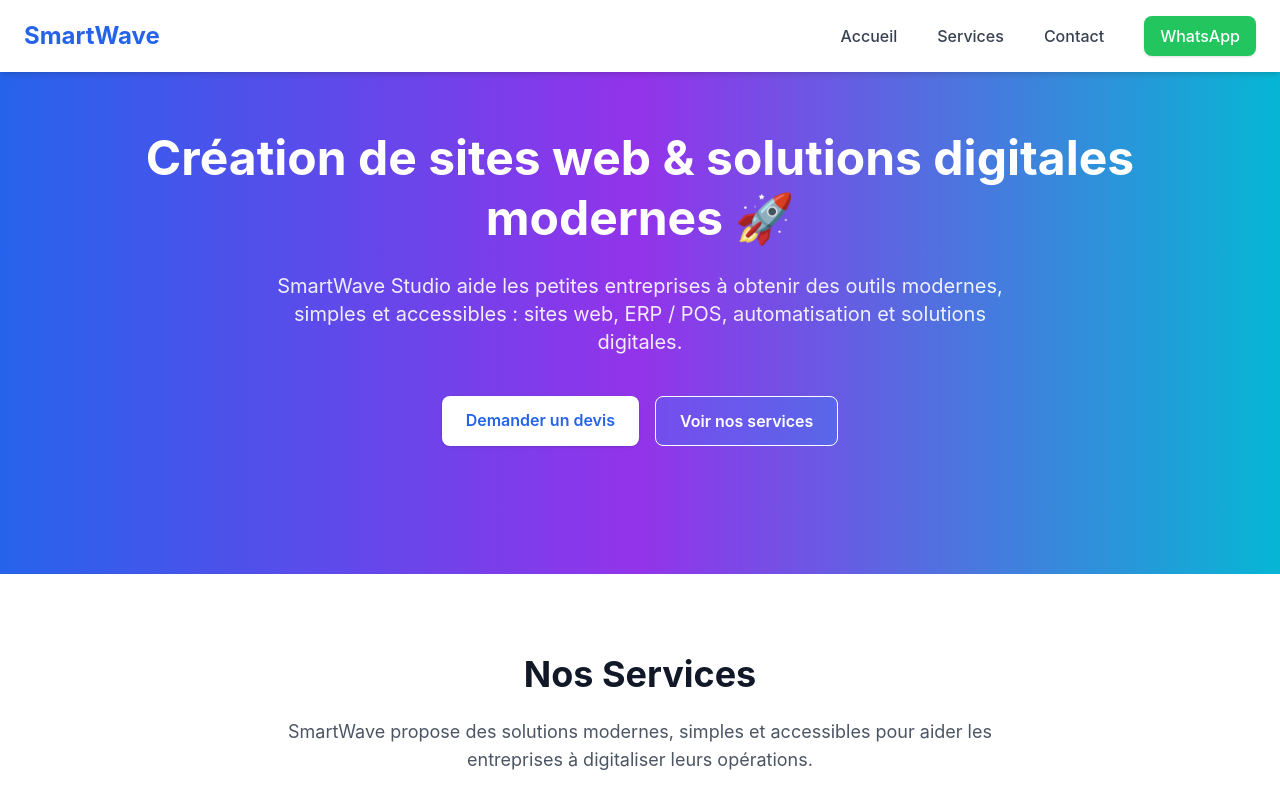
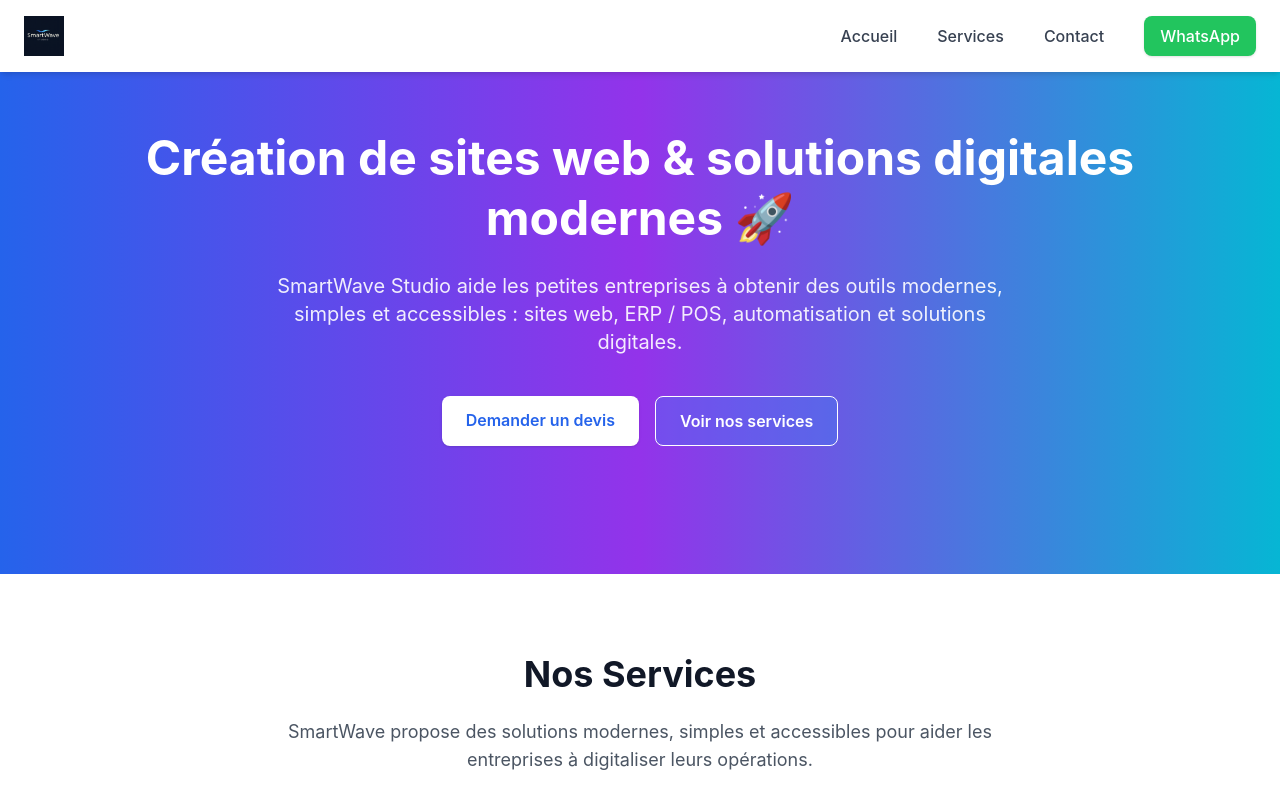
Before and after one commit to marwane1978/SmartWave-Studio, a React (Vite) app: page / in a window 1280 px wide. Shown: the top 800 px of the page. Built offline with nearby package versions, Linux system fonts and the light colour scheme.

Commit message:
Update Header.jsx

```diff
--- a/src/components/layout/Header.jsx
+++ b/src/components/layout/Header.jsx
@@ -9,9 +9,13 @@ export default function Header() {
       <div className="max-w-7xl mx-auto px-6 py-4 flex justify-between items-center">
 
         {/* Logo */}
-        <Link to="/" className="text-2xl font-bold text-blue-600">
-          SmartWave
-        </Link>
+        <Link to="/" className="flex items-center gap-2">
+  <img
+    src="/logo.png"
+    alt="SmartWave Logo"
+    className="h-10 w-auto"
+  />
+</Link>
 
         {/* Menu desktop */}
         <nav className="hidden md:flex items-center gap-10 text-gray-700 font-medium">
```
